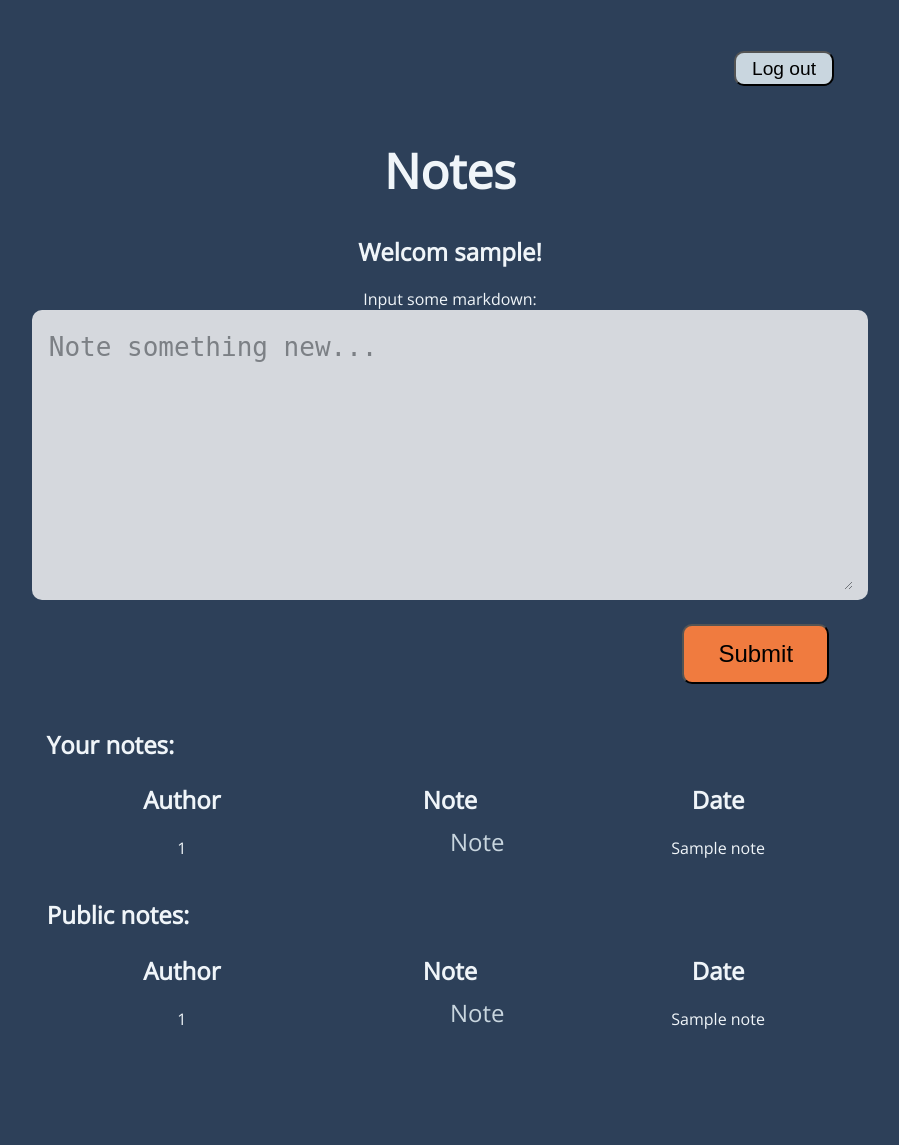
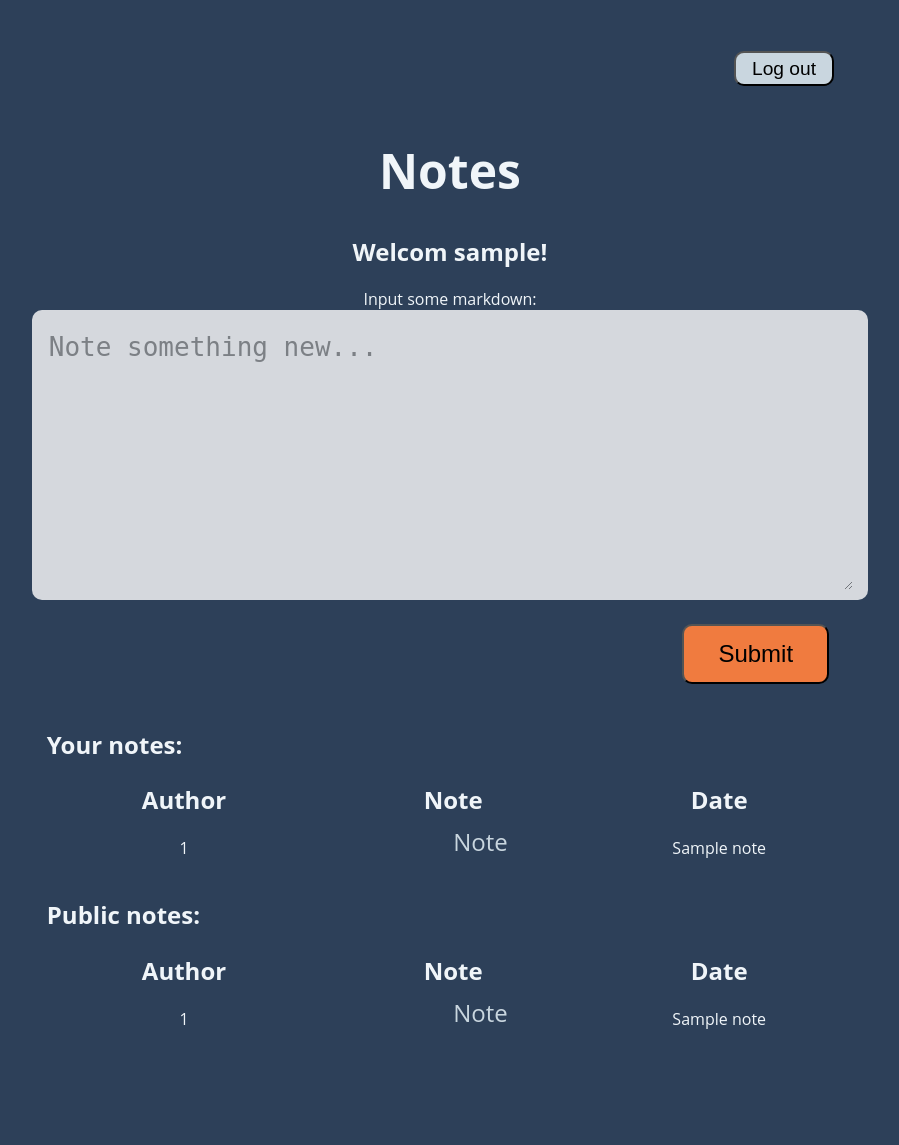
Before and after one commit to DanielSlusarczyk/secure_app, a Python web app: template app/templates/welcom.html in a window 1280 px wide. Shown: the whole page, without its empty margins (190-1089 px from the left). Run offline with Jinja, Linux system fonts and the light colour scheme; the template is opened without the code that fills it: most values are stand-ins (such as "Sample title", 1, 10 or a date in 2020); form fields are guessed from the names that the template uses.

Commit message:
Remove style from SOP

```diff
--- a/app/static/css/common.css
+++ b/app/static/css/common.css
@@ -1,5 +1,3 @@
-@import url(https://fonts.googleapis.com/css?family=Open+Sans);
-
 body {
   font-family: 'Open Sans', sans-serif;
   background: #2D4059;
--- a/app/static/css/markdown.css
+++ b/app/static/css/markdown.css
@@ -1,5 +1,3 @@
-@import url(https://fonts.googleapis.com/css?family=Open+Sans);
-
 body {
     font-family: 'Open Sans', sans-serif;
     background: #2D4059;
--- a/app/static/css/welcom.css
+++ b/app/static/css/welcom.css
@@ -39,8 +39,12 @@
     font-weight: bold;
 }
 
-.right{
+.right {
     margin-right: 15%;
+}
+
+.title {
+    margin-left: 15%;
 }
 
 #add {
--- a/app/templates/markdown.html
+++ b/app/templates/markdown.html
@@ -38,7 +38,6 @@
       {% if form %}
       <form action={{ url_for('save') }} method="POST">
         {{ form.csrf_token }}
-        <div style="text-align:right">
         <div id="nav">
           <div id="first">
             <div>
@@ -50,7 +49,6 @@
             <input id="add" type="submit" value="Save">
           </div>
         </div>
-        </div>
       </form>
       {% endif %}
     </div>
--- a/app/templates/welcom.html
+++ b/app/templates/welcom.html
@@ -41,7 +41,7 @@
 
 
       {% if notes|length > 0 %}
-      <div class="left" style="margin-left: 15%;">
+      <div class="left title">
         <h2> Your notes: </h2>
       </div>
       <div class="wrapper">
@@ -86,7 +86,7 @@
       {% endif %}
 
       {% if public_notes|length > 0 %}
-      <div class="left" style="margin-left: 15%;">
+      <div class="left title">
         <h2> Public notes: </h2>
       </div>
       <div class="wrapper">
```
Also changed, not shown: 1 other file. Lines whose indentation alone changed are shown as unchanged.
